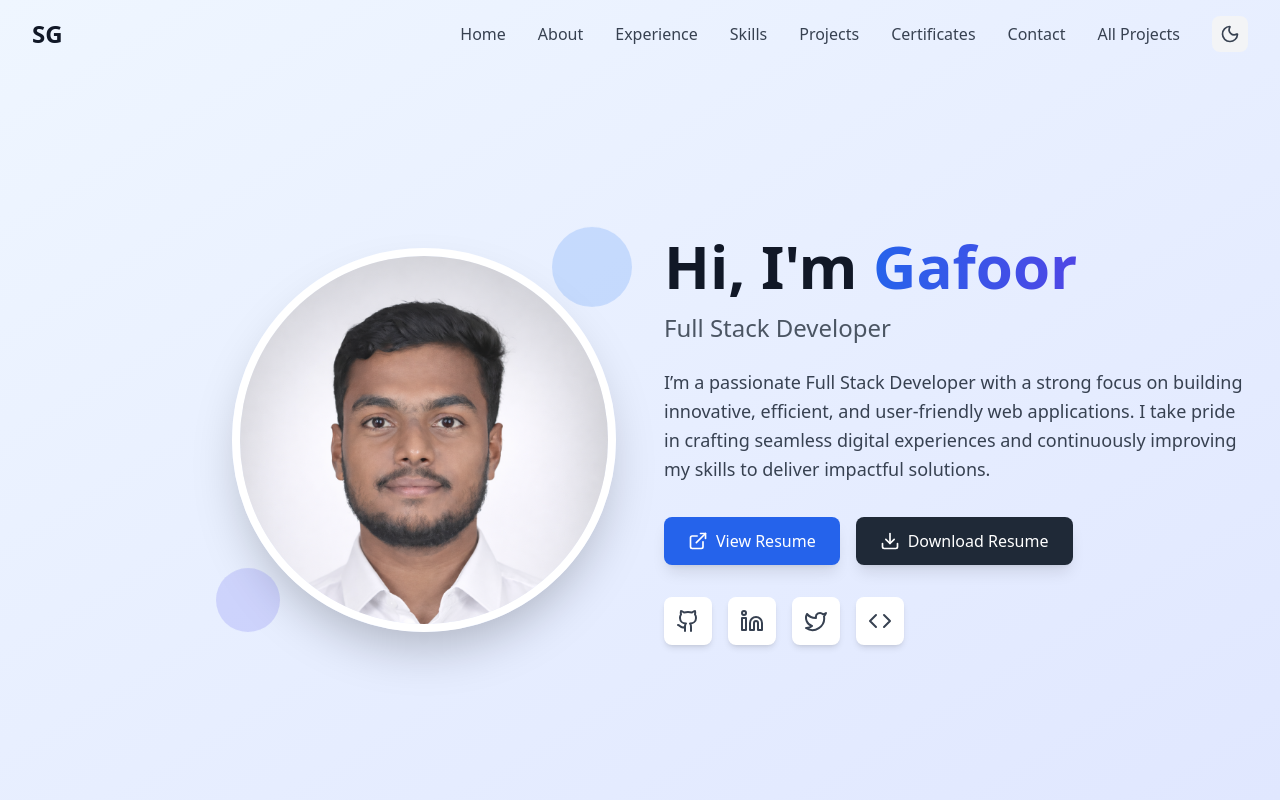
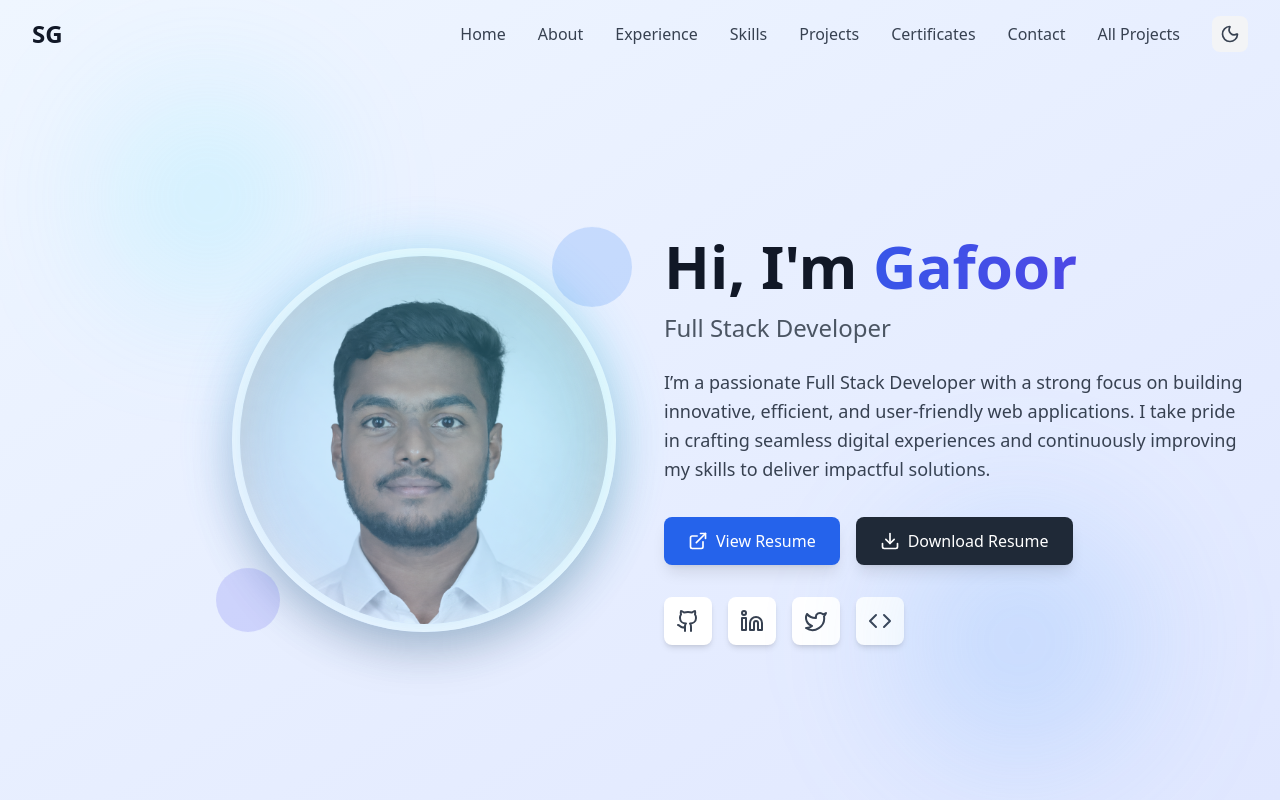
Before and after one commit to shaik-gafoor/portfolio-gafoor, a React (Vite) app: page / in a window 1280 px wide. Shown: the top 800 px of the page. Built offline with nearby package versions, Linux system fonts and the light colour scheme.

Commit message:
added animation for good feel

```diff
--- a/src/components/Hero.jsx
+++ b/src/components/Hero.jsx
@@ -31,11 +31,53 @@ const Hero = () => {
     leetcode: Code,
   };
 
+  const contentVariants = {
+    hidden: { opacity: 0, y: 24 },
+    visible: (delay = 0) => ({
+      opacity: 1,
+      y: 0,
+      transition: { duration: 0.6, delay, ease: "easeOut" },
+    }),
+  };
+
+  const socialContainer = {
+    hidden: { opacity: 0 },
+    visible: {
+      opacity: 1,
+      transition: {
+        staggerChildren: 0.08,
+        delayChildren: 0.75,
+      },
+    },
+  };
+
+  const socialItem = {
+    hidden: { opacity: 0, y: 12, scale: 0.9 },
+    visible: {
+      opacity: 1,
+      y: 0,
+      scale: 1,
+      transition: { duration: 0.35, ease: "easeOut" },
+    },
+  };
+
   return (
     <section
       id="about"
-      className="min-h-screen flex items-center justify-center bg-gradient-to-br from-blue-50 to-indigo-100 dark:from-gray-900 dark:to-gray-800 pt-20"
+      className="min-h-screen flex items-center justify-center bg-gradient-to-br from-blue-50 to-indigo-100 dark:from-gray-900 dark:to-gray-800 pt-20 overflow-hidden"
     >
+      <div className="pointer-events-none absolute inset-0">
+        <motion.div
+          className="absolute top-24 left-[8%] w-52 h-52 rounded-full bg-cyan-300/20 dark:bg-cyan-500/20 blur-3xl"
+          animate={{ y: [0, -18, 0], x: [0, 8, 0] }}
+          transition={{ duration: 8, repeat: Infinity, ease: "easeInOut" }}
+        />
+        <motion.div
+          className="absolute bottom-10 right-[10%] w-64 h-64 rounded-full bg-blue-400/20 dark:bg-indigo-500/20 blur-3xl"
+          animate={{ y: [0, 20, 0], x: [0, -10, 0] }}
+          transition={{ duration: 9, repeat: Infinity, ease: "easeInOut" }}
+        />
+      </div>
       <div className="max-w-7xl mx-auto px-4 sm:px-6 lg:px-8 py-12">
         <div className="grid grid-cols-1 lg:grid-cols-2 gap-12 items-center">
           {/* Profile Image */}
@@ -45,12 +87,13 @@ const Hero = () => {
             transition={{ duration: 0.6 }}
             className="flex justify-center lg:justify-end order-2 lg:order-1"
           >
-            <div className="relative">
+            <div className="relative group">
+              <div className="absolute inset-0 rounded-full bg-gradient-to-tr from-primary-400/40 to-cyan-400/40 blur-xl scale-95 animate-glow-pulse"></div>
               <div className="w-64 h-64 sm:w-72 sm:h-72 md:w-80 md:h-80 lg:w-96 lg:h-96 rounded-full overflow-hidden border-8 border-white dark:border-gray-700 shadow-2xl">
                 <img
                   src={personalInfo.profileImage}
                   alt={personalInfo.name}
-                  className="w-full h-full object-cover object-top"
+                  className="w-full h-full object-cover object-top transition-transform duration-700 group-hover:scale-105"
                 />
               </div>
               {/* Floating decoration */}
@@ -71,30 +114,33 @@ const Hero = () => {
           >
             <motion.h1
               className="text-4xl md:text-6xl font-bold text-gray-900 dark:text-white mb-4"
-              initial={{ opacity: 0, y: 20 }}
-              animate={{ opacity: 1, y: 0 }}
-              transition={{ duration: 0.6, delay: 0.3 }}
+              variants={contentVariants}
+              initial="hidden"
+              animate="visible"
+              custom={0.3}
             >
               Hi, I'm{" "}
-              <span className="text-transparent bg-clip-text bg-gradient-to-r from-primary-600 to-indigo-600">
+              <span className="text-transparent bg-clip-text bg-gradient-to-r from-primary-600 to-indigo-600 animate-gradient-shift bg-[length:200%_200%]">
                 {personalInfo.name.split(" ")[1]}
               </span>
             </motion.h1>
 
             <motion.h2
               className="text-xl md:text-2xl text-gray-600 dark:text-gray-300 mb-6 font-medium"
-              initial={{ opacity: 0, y: 20 }}
-              animate={{ opacity: 1, y: 0 }}
-              transition={{ duration: 0.6, delay: 0.4 }}
+              variants={contentVariants}
+              initial="hidden"
+              animate="visible"
+              custom={0.4}
             >
               {personalInfo.title}
             </motion.h2>
 
             <motion.p
               className="text-lg text-gray-700 dark:text-gray-300 mb-8 leading-relaxed max-w-2xl"
-              initial={{ opacity: 0, y: 20 }}
-              animate={{ opacity: 1, y: 0 }}
-              transition={{ duration: 0.6, delay: 0.5 }}
+              variants={contentVariants}
+              initial="hidden"
+              animate="visible"
+              custom={0.5}
             >
               {personalInfo.bio}
             </motion.p>
@@ -102,9 +148,10 @@ const Hero = () => {
             {/* Action Buttons */}
             <motion.div
               className="flex flex-wrap gap-4 mb-8"
-              initial={{ opacity: 0, y: 20 }}
-              animate={{ opacity: 1, y: 0 }}
-              transition={{ duration: 0.6, delay: 0.6 }}
+              variants={contentVariants}
+              initial="hidden"
+              animate="visible"
+              custom={0.6}
             >
               <button
                 onClick={handleViewResume}
@@ -126,23 +173,25 @@ const Hero = () => {
             {/* Social Links */}
             <motion.div
               className="flex gap-4"
-              initial={{ opacity: 0, y: 20 }}
-              animate={{ opacity: 1, y: 0 }}
-              transition={{ duration: 0.6, delay: 0.7 }}
+              variants={socialContainer}
+              initial="hidden"
+              animate="visible"
             >
               {Object.entries(personalInfo.social).map(([platform, url]) => {
                 const Icon = socialIcons[platform];
                 return (
-                  <a
+                  <motion.a
                     key={platform}
                     href={url}
                     target="_blank"
                     rel="noopener noreferrer"
                     className="p-3 bg-white dark:bg-gray-800 rounded-lg shadow-md hover:shadow-lg text-gray-700 dark:text-gray-300 hover:text-primary-600 dark:hover:text-primary-400 transition-all transform hover:-translate-y-1"
                     aria-label={`Visit ${platform} profile`}
+                    variants={socialItem}
+                    whileHover={{ y: -6, scale: 1.07 }}
                   >
                     <Icon size={24} />
-                  </a>
+                  </motion.a>
                 );
               })}
             </motion.div>
--- a/src/index.css
+++ b/src/index.css
@@ -24,6 +24,38 @@ html {
   scroll-behavior: smooth;
 }
 
+@keyframes glowPulse {
+  0%,
+  100% {
+    opacity: 0.45;
+    transform: scale(0.96);
+  }
+  50% {
+    opacity: 0.75;
+    transform: scale(1.04);
+  }
+}
+
+@keyframes gradientShift {
+  0% {
+    background-position: 0% 50%;
+  }
+  50% {
+    background-position: 100% 50%;
+  }
+  100% {
+    background-position: 0% 50%;
+  }
+}
+
+.animate-glow-pulse {
+  animation: glowPulse 4.2s ease-in-out infinite;
+}
+
+.animate-gradient-shift {
+  animation: gradientShift 5s ease-in-out infinite;
+}
+
 /* Line clamp utility for text truncation */
 .line-clamp-3 {
   display: -webkit-box;
--- a/src/pages/Home.jsx
+++ b/src/pages/Home.jsx
@@ -1,5 +1,6 @@
 import React, { useEffect } from "react";
 import { useLocation } from "react-router-dom";
+import { motion } from "framer-motion";
 import Hero from "../components/Hero";
 import VirtualExperience from "../components/VirtualExperience";
 import Skills from "../components/Skills";
@@ -23,15 +24,81 @@ const Home = () => {
     // Clear state after handling to prevent repeated scrolling when navigating back
     // Note: react-router doesn't provide a direct way to clear location.state; this is lightweight.
   }, [location]);
+
+  const sectionVariants = {
+    hidden: { opacity: 0, y: 24 },
+    visible: (delay = 0) => ({
+      opacity: 1,
+      y: 0,
+      transition: { duration: 0.6, delay, ease: "easeOut" },
+    }),
+  };
+
   return (
     <main>
+      <motion.div
+        variants={sectionVariants}
+        initial="hidden"
+        whileInView="visible"
+        viewport={{ once: true, amount: 0.2 }}
+        custom={0}
+      >
         <Hero />
+      </motion.div>
+      <motion.div
+        variants={sectionVariants}
+        initial="hidden"
+        whileInView="visible"
+        viewport={{ once: true, amount: 0.2 }}
+        custom={0.05}
+      >
         <VirtualExperience />
+      </motion.div>
+      <motion.div
+        variants={sectionVariants}
+        initial="hidden"
+        whileInView="visible"
+        viewport={{ once: true, amount: 0.2 }}
+        custom={0.1}
+      >
         <Skills />
+      </motion.div>
+      <motion.div
+        variants={sectionVariants}
+        initial="hidden"
+        whileInView="visible"
+        viewport={{ once: true, amount: 0.2 }}
+        custom={0.15}
+      >
         <Projects />
+      </motion.div>
+      <motion.div
+        variants={sectionVariants}
+        initial="hidden"
+        whileInView="visible"
+        viewport={{ once: true, amount: 0.2 }}
+        custom={0.2}
+      >
         <GitHubStats />
+      </motion.div>
+      <motion.div
+        variants={sectionVariants}
+        initial="hidden"
+        whileInView="visible"
+        viewport={{ once: true, amount: 0.2 }}
+        custom={0.25}
+      >
         <Certificates />
+      </motion.div>
+      <motion.div
+        variants={sectionVariants}
+        initial="hidden"
+        whileInView="visible"
+        viewport={{ once: true, amount: 0.2 }}
+        custom={0.3}
+      >
         <Contact />
+      </motion.div>
     </main>
   );
 };
```
Lines whose indentation alone changed are shown as unchanged.
